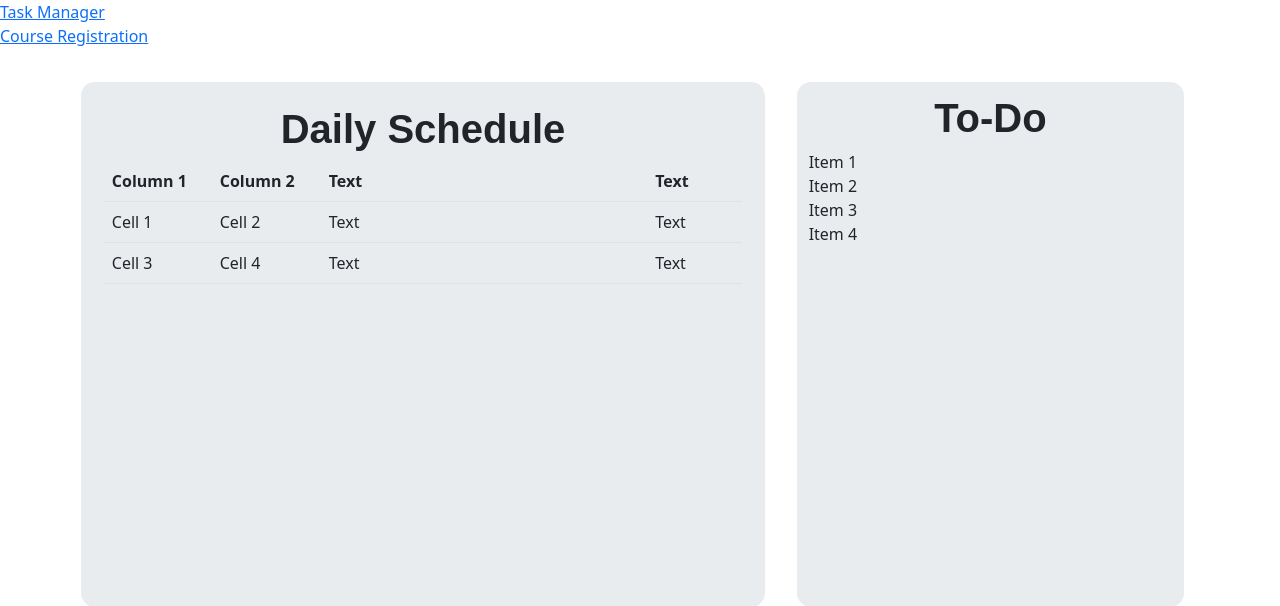
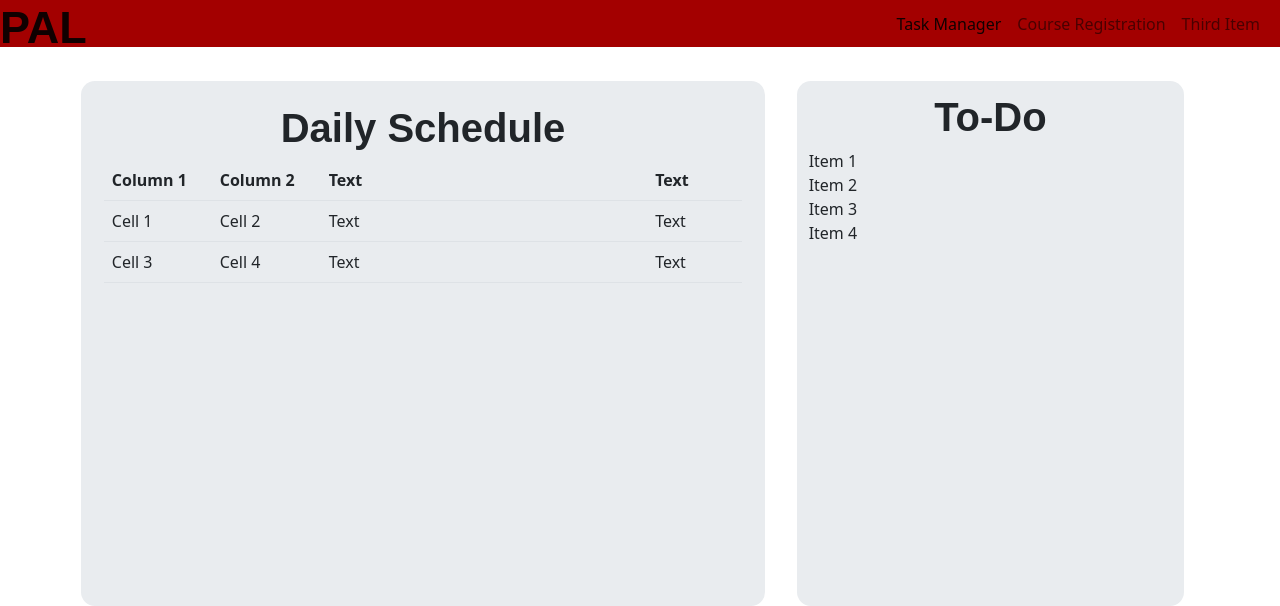
Before and after one commit to msnyyder/PAL, a Django app: page / in a window 1280 px wide. Shown: the top 606 px of the page. Run offline with Django 4.2, Linux system fonts and the light colour scheme; some libraries are stand-ins or nearby versions; some web fonts are replaced.

Commit message:
fixed home.html to incorporate base.html, fixed template directories, added task manager and course registration to base.html navbar

```diff
--- a/courseRegistration/templates/courseRegistration/base.html
+++ b/courseRegistration/templates/courseRegistration/base.html
@@ -59,8 +59,8 @@
         <div class="container-fluid"><a class="navbar-brand d-flex d-sm-flex align-items-lg-start" href="#" style="font-family: Aldrich, sans-serif;font-size: 45px;margin: -12px;height: 72.5px;padding: 0px 0px;margin-top: .1%;margin-right: 10vh;"><strong>PAL</strong></a><button class="navbar-toggler align-items-sm-start" data-bs-toggle="collapse" data-bs-target="#navcol-1" style="padding: 3px 12px;margin: 0px;padding-top: 5px;"><span class="visually-hidden">Toggle navigation</span><span class="navbar-toggler-icon d-flex d-sm-flex align-items-sm-start"></span></button>
             <div id="navcol-1" class="collapse navbar-collapse d-lg-flex justify-content-lg-end">
                 <ul class="navbar-nav">
-                    <li class="nav-item"><a class="nav-link active" href="#">First Item</a></li>
-                    <li class="nav-item"><a class="nav-link" href="#">Second Item</a></li>
+                    <li class="nav-item"><a class="nav-link active" href="{% url 'taskPage' %}">Task Manager</a></li>
+                    <li class="nav-item"><a class="nav-link" href="{% url 'scheduler' %}">Course Registration</a></li>
                     <li class="nav-item"><a class="nav-link" href="#">Third Item</a></li>
                 </ul>
             </div>
--- a/courseRegistration/templates/courseRegistration/home.html
+++ b/courseRegistration/templates/courseRegistration/home.html
@@ -1,5 +1,6 @@
 <!DOCTYPE html>
 <html lang="en">
+{% extends 'courseRegistration/base.html' %}
 <head>
     <meta charset="utf-8">
     <meta name="viewport" content="width=device-width, initial-scale=1.0, shrink-to-fit=no">
@@ -67,10 +68,6 @@
 <body>
 {% block content %}
     <!--Navigation bar to return to home page or course registration-->
-    <div class = "advice-block">
-        <div class = "advice"><a href="{% url 'taskPage' %}">Task Manager</a></div>
-        <div class = "advice"><a href="{% url 'scheduler' %}">Course Registration</a></div>
-    </div>
 
     <div class="container">
         <div class="row">
```
Also changed, not shown: PALAPP/settings.py (+8 -7 lines).
